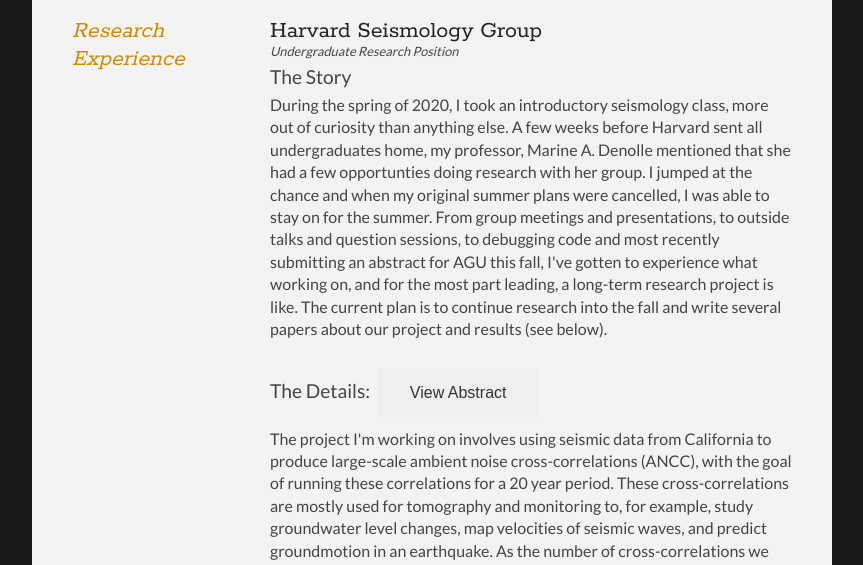
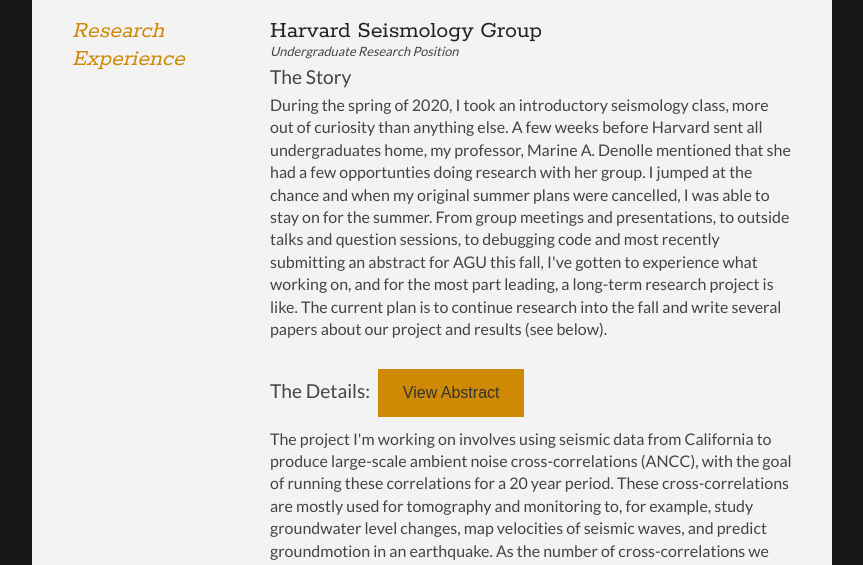
Before and after one commit to Julians42/Julian_Schmitt_CV, a plain HTML site: page research.html in a window 1280 px wide. Shown: the part 226-791 px from the top of the page, without its empty margins (208-1071 px from the left). Drawn offline with Linux system fonts and the light colour scheme.

Commit message:
Button update

```diff
--- a/style.css
+++ b/style.css
@@ -393,7 +393,8 @@
 .button1 {
 	border: none;
 	color: #333;
-	padding: 15px 32px;
+	background-color: #cf8a05;
+	padding: 15px 25px;
 	text-align: center;
 	text-decoration: none;
 	display: inline-block;
```
